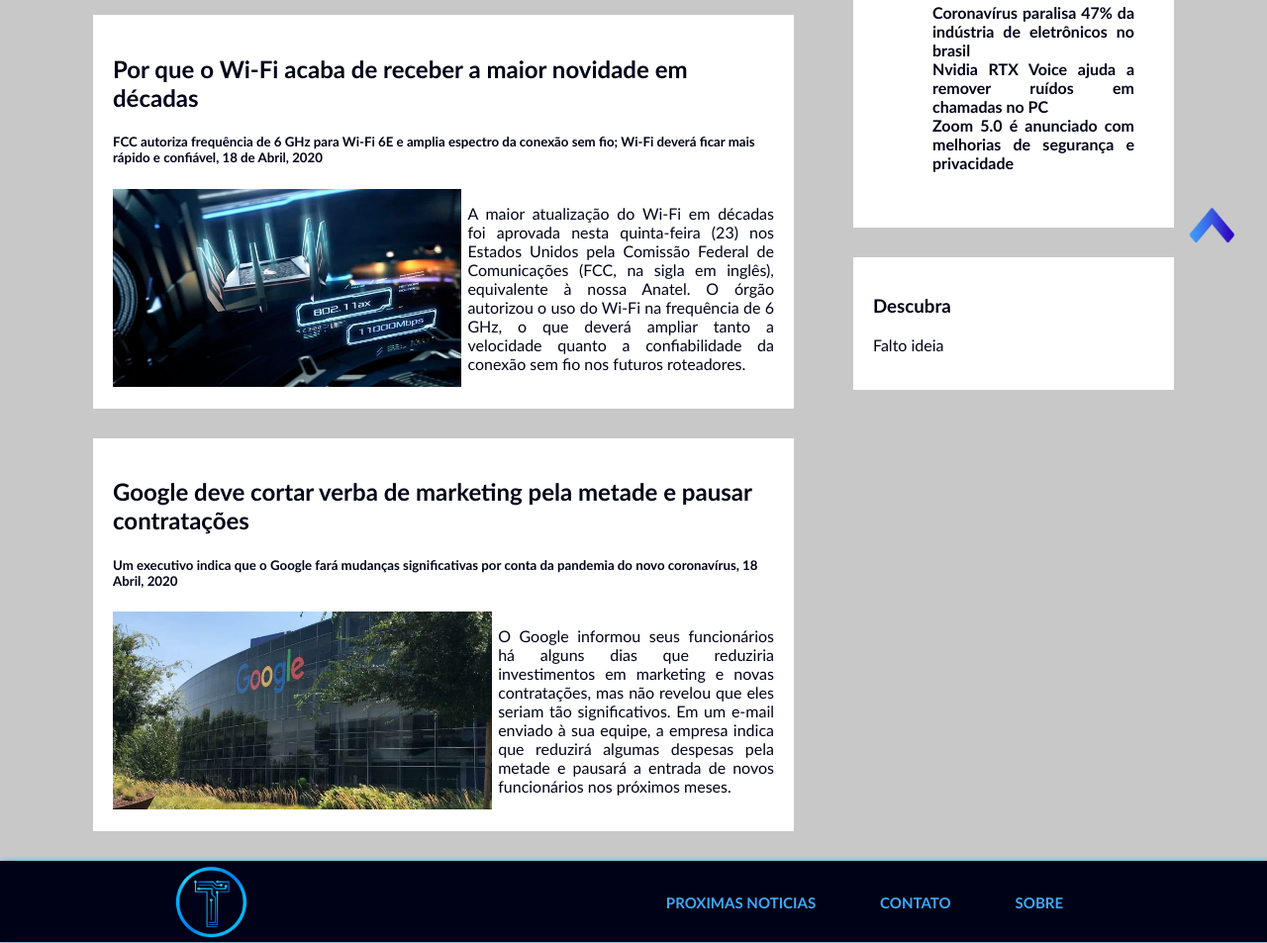
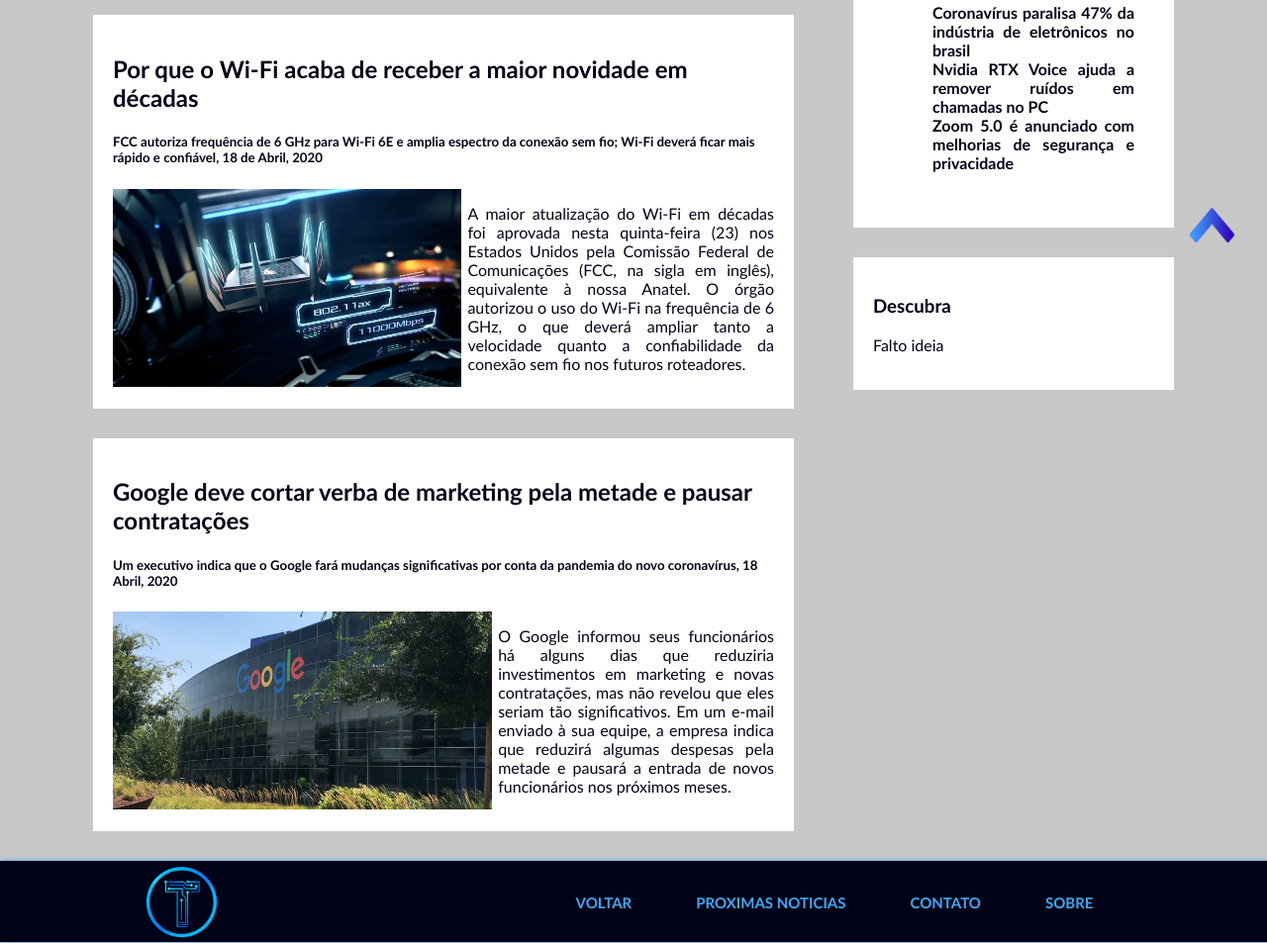
Before and after one commit to Rafael-Rebelatto-Comparsi/Trabalho-Criar-um-Web-Site, a plain HTML site: page Site/Html/Proximas noticias.html in a window 1280 px wide. Shown: the part 512-1465 px from the top of the page at 99% size. Drawn offline with Linux system fonts and the light colour scheme.

Commit message:
Update Proximas noticias.html

```diff
--- a/Site/Html/Proximas noticias.html
+++ b/Site/Html/Proximas noticias.html
@@ -79,6 +79,7 @@
     <footer>
       <img src="../imagens/Logo.png" title="Logo" width="80px">
       <ul class="posicaolinkfooter">
+        <li><a href="../Html/Home.html">VOLTAR</a></li>
         <li><a href="../Html/home.html">PROXIMAS NOTICIAS</a></li>
         <li><a href="../Html/Contato.html">CONTATO</a></li>
         <li><a href="../Html/Sobre.html">SOBRE</a></li>
```
